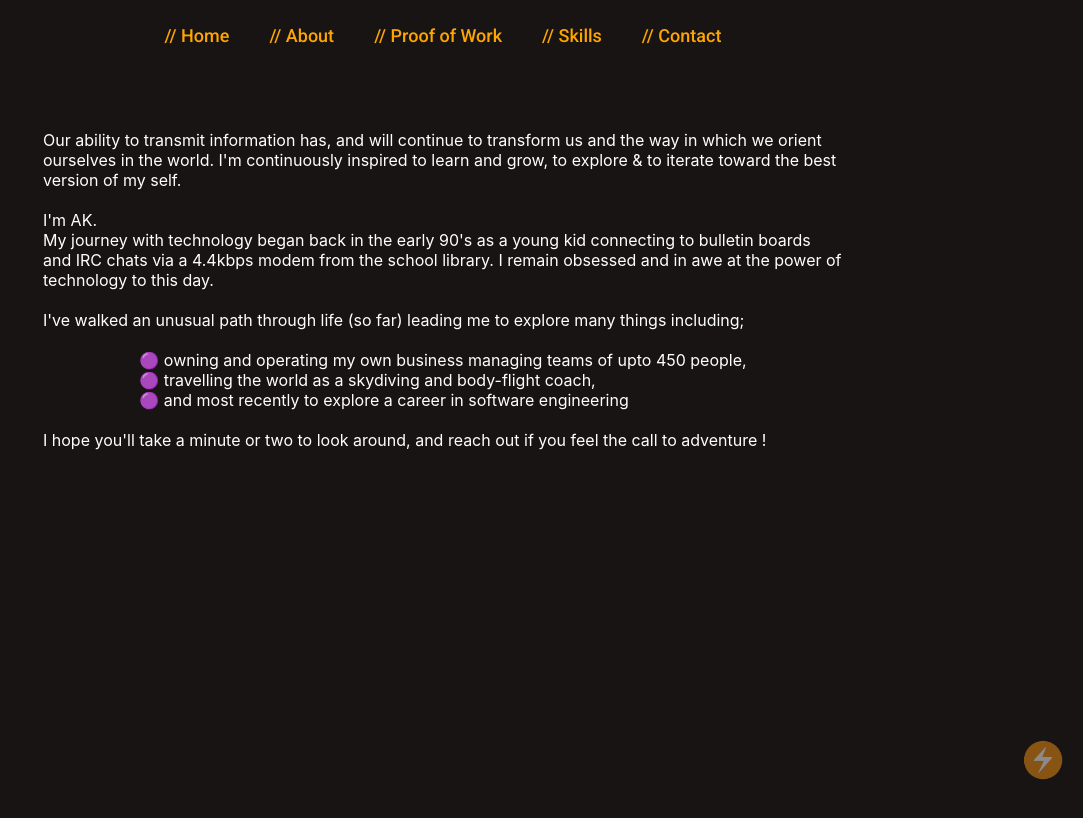
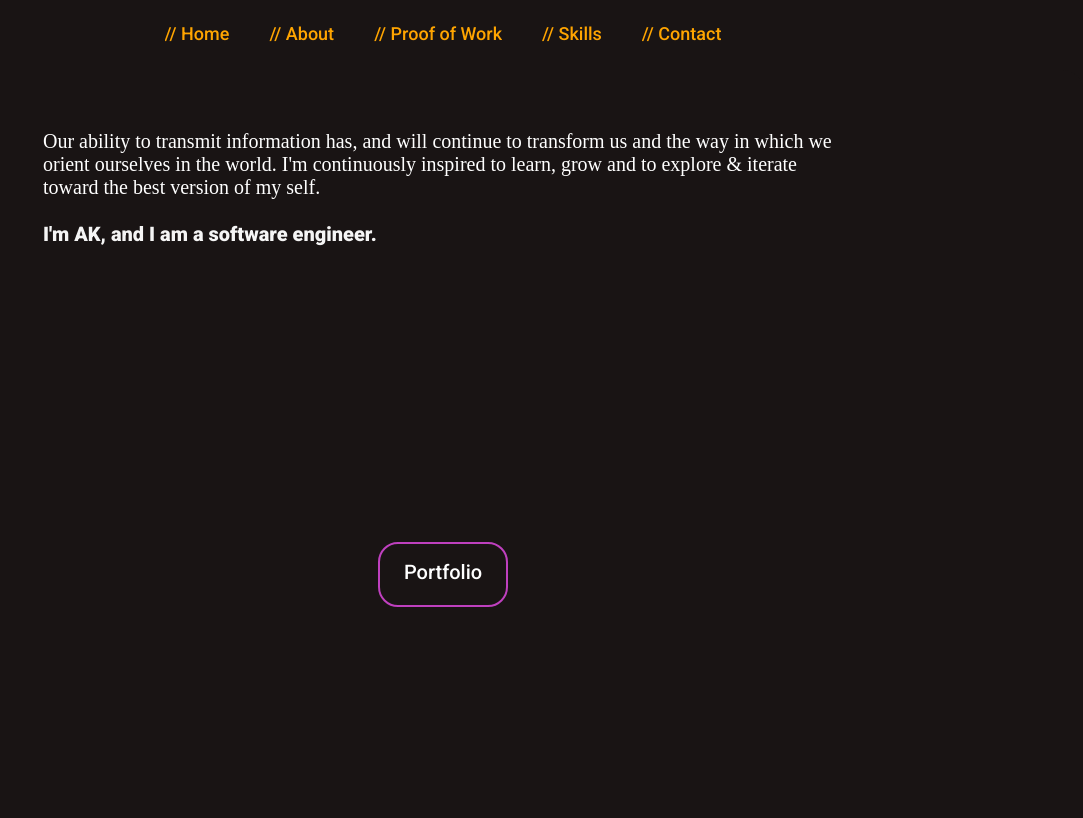
Before and after one commit to flyingisawol/portfolio, a React (Create React App) app: page /about in a window 1280 px wide. Shown: the top 818 px of the page, without its empty margins (197-1280 px from the left). Built offline with nearby package versions, Linux system fonts and the light colour scheme; a web font is replaced by a local one.

Commit message:
about mobile ready

```diff
--- a/package.json
+++ b/package.json
@@ -7,9 +7,11 @@
     "@testing-library/jest-dom": "^5.16.5",
     "@testing-library/react": "^13.4.0",
     "@testing-library/user-event": "^13.5.0",
+    "bootstrap": "^5.2.3",
     "framer-motion": "^9.0.1",
     "motion": "^10.15.5",
     "react": "^18.2.0",
+    "react-bootstrap": "^2.7.0",
     "react-dom": "^18.2.0",
     "react-router-dom": "^6.8.0",
     "react-scripts": "5.0.1",
--- a/public/index.html
+++ b/public/index.html
@@ -5,15 +5,13 @@
     <link rel="icon" href="%PUBLIC_URL%/favicon.ico" />
     <meta name="viewport" content="width=device-width, initial-scale=1" />
     <meta name="theme-color" content="#000000" />
-    <meta
-      name="Andrew Keir"
-      content="Software Engineer"
-    />
-    <link rel="apple-touch-icon" sizes="180x180" href="/apple-touch-icon.png">
-    <link rel="icon" type="image/png" sizes="32x32" href="/favicon-32x32.png">
-    <link rel="icon" type="image/png" sizes="16x16" href="/favicon-16x16.png">
-    <link rel="manifest" href="/site.webmanifest">
+    <meta name="Andrew Keir" content="Software Engineer" />
+    <link rel="apple-touch-icon" sizes="180x180" href="/apple-touch-icon.png" />
+    <link rel="icon" type="image/png" sizes="32x32" href="/favicon-32x32.png" />
+    <link rel="icon" type="image/png" sizes="16x16" href="/favicon-16x16.png" />
+    <link rel="manifest" href="/site.webmanifest" />
     <link rel="manifest" href="%PUBLIC_URL%/manifest.json" />
+
     <title>Andrew Keir - Software Engineer</title>
   </head>
   <body>
--- a/src/App.css
+++ b/src/App.css
@@ -23,6 +23,13 @@ html {
 	min-height: 100vh;
 }
 
+a {
+	text-decoration: none;
+	overflow: hidden;
+  	position: relative;
+  	display: inline-block;
+}
+
 /* // HEADER // */
 
 .header {
@@ -31,12 +38,16 @@ html {
 	align-items: center;
 	min-height: 70px;
 	width: 100vw;
-	top: 0;
 }
 
 .header a {
 	text-decoration: none;
 	color: orange;
+}
+
+.header a:hover {
+	text-decoration: none;
+	color: whitesmoke;
 }
 
 .header ul {
@@ -52,45 +63,18 @@ html {
 	cursor: pointer;
 }
 
-.header li.active {
-	background-color: aqua;
+ul li {
+	border-bottom: 2px solid orange;
+	border-style: hidden;
+	padding: 0;
 }
 
-.header li.hover {
-	background-color: #777;
+@media (max-width: 590px) {
+
 }
 
 /* // HOME // */
 
-@media (max-width: 590px) {
-
-	.main {
-		background-position: 200% 200%;
-		max-height: 95vh;
-		min-height: 100vh;
-		max-width: 100vw;
-		background-size: cover!important;
-		background-position: 40% 10% !important;
-
-	}
-
-	.headings {
-		margin-top: -60px;
-	}
-
-	.headings .name {
-		font-size: 32px;
-	}
-
-	.headings .name-blur {
-		font-size: 28px;
-		margin-top: -30px;
-	}
-
-	.name-blur {
-		margin-top: 0;
-	}
-}
 
 .main {
 	display: flex;
@@ -171,6 +155,38 @@ html {
 	max-width: 40px;
 }
 
+/* // MOBILE OPTIMISATION // */
+
+@media (max-width: 590px) {
+
+	.main {
+		background-position: 200% 200%;
+		max-height: 95vh;
+		min-height: 100vh;
+		max-width: 100vw;
+		background-size: cover!important;
+		background-position: 40% 10% !important;
+
+	}
+
+	.headings {
+		margin-top: -60px;
+	}
+
+	.headings .name {
+		font-size: 32px;
+	}
+
+	.headings .name-blur {
+		font-size: 28px;
+		margin-top: -30px;
+	}
+
+	.name-blur {
+		margin-top: 0;
+	}
+}
+
 /* // ABOUT // */
 
 .container {
@@ -189,6 +205,17 @@ html {
 	padding-top: 60px;
 	justify-content: center;
 	align-items: center;
+	font-size: 20px;
+}
+
+.pop {
+	display: flex;
+	color: whitesmoke;
+	word-wrap: break-word;
+	width: 800px;
+	font-weight: 900;
+	font-family: "roboto", sans-serif !important;
+
 }
 
 .about1 {
@@ -211,6 +238,42 @@ html {
 	padding-top: 20px;
 }
 
+.thruButton {
+	font-family: "roboto", sans-serif !important;
+	font-size: 20px;
+	padding: 16px 24px;
+	margin: 20px;
+	border-radius: 20px;
+	background-color: transparent;
+	text-decoration: none;
+	outline: none;
+	border: 2px solid #BF40BF;
+	color: #BF40BF;
+}
+
+.thruButton a {
+	text-decoration: none;
+	color: white;
+}
+
+@media (max-width: 390px) {
+	.container .about .pop {
+		max-width: 350px;
+	}
+
+	.about1 {
+		max-width: 350px;
+	}
+
+	.about2 {
+		max-width: 350px;
+	}
+
+	.about3 {
+		max-width: 350px;
+	}
+}
+
 /* // PROOF OF WORK // */
 
 .layout {
@@ -230,6 +293,8 @@ html {
 
 .layout h2 {
 	color: whitesmoke;
+	font-family: "roboto", sans-serif !important;
+
 }
 
 .project {
@@ -242,14 +307,12 @@ html {
 	margin: 10px;
 	color: #BF40BF;
 	text-align: center;
-	text-decoration: inherit;
 }
 
 .tech {
 	color: white;
 	font-size: 14px;
 	padding: 10px;
-	text-decoration: inherit;
 }
 
 .container ul {
--- a/src/App.js
+++ b/src/App.js
@@ -1,4 +1,3 @@
-
 import Header from "./components/Header"
 import AnimatedRoutes from "./components/AnimatedRoutes"
 import "./App.css"
--- a/src/components/About.js
+++ b/src/components/About.js
@@ -1,4 +1,6 @@
+import { Link } from "react-router-dom"
 import { motion } from "framer-motion"
+
 
 const About = () => {
   return (
@@ -11,8 +13,7 @@ const About = () => {
         }}
         animate={{
           opactiy: 1,
-          width: "100vw"
-
+          width: "100vw",
         }}
         exit={{
           opacity: 0,
@@ -23,11 +24,26 @@ const About = () => {
         <div className="about1">
           Our ability to transmit information has, and will continue to
           transform us and the way in which we orient ourselves in the world.
-          I'm continuously inspired to learn and grow, to explore & to iterate
+          I'm continuously inspired to learn, grow and to explore & iterate
           toward the best version of my self.
           <br />
           <br />
-          I'm AK. <br />
+        </div>
+         <div className="pop">
+            I'm AK, and I am a software engineer.
+            <br />
+        </div>
+        <motion.div
+        className="about1"
+        initial={{
+          opacity: 0
+        }}
+        animate={{
+          opacity: 1,
+          transition: {delay: 6, duration: 2}
+        }}
+        >
+          <br />
           My journey with technology began back in the early 90's as a young kid
           connecting to bulletin boards and IRC chats via a 4.4kbps modem from
           the school library. I remain obsessed and in awe at the power of
@@ -37,8 +53,17 @@ const About = () => {
           I've walked an unusual path through life (so far) leading me to
           explore many things including; <br />
           <br />
-        </div>
-        <div className="about2">
+        </motion.div>
+        <motion.div
+        className="about2"
+        initial={{
+          opacity: 0
+        }}
+        animate={{
+          opacity: 1,
+          transition: {delay: 14, duration: 2}
+        }}
+        >
           <ul>
             <li>
               🟣 owning and operating my own business managing teams of upto 450
@@ -52,11 +77,31 @@ const About = () => {
               <br />
             </li>
           </ul>
-        </div>
-        <div className="about3">
+        </motion.div>
+        <motion.div
+        className="about3"
+        initial={{
+          opacity: 0
+        }}
+        animate={{
+          opacity: 1,
+          transition: {delay: 20, duration: 2}
+        }}
+        >
           I hope you'll take a minute or two to look around, and reach out if
           you feel the call to adventure !
-        </div>
+        </motion.div>
+
+        <motion.button
+        className="thruButton"
+        whileHover={{
+          scale: 1.2
+        }}
+        >
+          <Link to="/proof-of-work">
+            Portfolio
+            </Link>
+        </motion.button>
       </motion.div>
     </div>
   )
--- a/src/components/Contact.js
+++ b/src/components/Contact.js
@@ -15,12 +15,12 @@ const Contact = () => {
         }}
       >
       <motion.div className="contact-me">
-        Wow, you made it this far 👊
+         Wow. You made it this far !!
         <br />
         <br />
-        Thank you for taking the time to look around and explore my work. <br />
+        Thanks for taking the time to look around and explore my work. <br />
         <br />
-        If you would like to chat, you can reach me at the below 🤙
+        If you would like to chat, you can reach me below 🤙
         <div className="contacts">
           <motion.div
             initial={{
--- a/src/components/Header.js
+++ b/src/components/Header.js
@@ -1,32 +1,70 @@
 import { Link } from "react-router-dom"
+import { motion } from "framer-motion"
 
 const Header = () => {
   return (
     <>
       <div className="header">
         <ul>
-          <li>
+          <motion.li
+          whileHover={{
+            scale: 1.3,
+          }}
+          transition={{
+            type: 'spring',
+            stiffness: 300
+          }}
+          >
             <Link to="/">// Home</Link>
-          </li>
-          <li>
+          </motion.li>
+          <motion.li
+          whileHover={{
+            scale: 1.3,
+          }}
+          transition={{
+            type: 'spring',
+            stiffness: 300
+          }}
+          >
             <Link to="/about">// About</Link>
-          </li>
-          <li>
+          </motion.li>
+          <motion.li
+          whileHover={{
+            scale: 1.3,
+          }}
+          transition={{
+            type: 'spring',
+            stiffness: 300
+          }}
+          >
             <Link to="/proof-of-work">// Proof of Work</Link>
-          </li>
-          <li>
+          </motion.li>
+          <motion.li
+          whileHover={{
+            scale: 1.3,
+          }}
+          transition={{
+            type: 'spring',
+            stiffness: 300
+          }}
+          >
             <Link to="/skills">// Skills</Link>
-          </li>
-          {/* <li>
+          </motion.li>
+          {/* <motion.li>
             <Link to="/experience">// Experience</Link>
-          </li> */}
-          <li>
+          </motion.li> */}
+          <motion.li
+          whileHover={{
+            scale: 1.3,
+          }}
+          transition={{
+            type: 'spring',
+            stiffness: 300
+          }}
+          >
             <Link to="contact">// Contact</Link>
-          </li>
+          </motion.li>
         </ul>
-      </div>
-      <div className="footer">
-        <img src="/ln.png" alt="" />
       </div>
     </>
   )
--- a/src/index.css
+++ /dev/null
@@ -1,13 +0,0 @@
-body {
-  margin: 0;
-  font-family: -apple-system, BlinkMacSystemFont, 'Segoe UI', 'Roboto', 'Oxygen',
-    'Ubuntu', 'Cantarell', 'Fira Sans', 'Droid Sans', 'Helvetica Neue',
-    sans-serif;
-  -webkit-font-smoothing: antialiased;
-  -moz-osx-font-smoothing: grayscale;
-}
-
-code {
-  font-family: source-code-pro, Menlo, Monaco, Consolas, 'Courier New',
-    monospace;
-}
--- a/src/index.js
+++ b/src/index.js
@@ -1,6 +1,5 @@
 import React from 'react';
 import ReactDOM from 'react-dom/client';
-import './index.css';
 import App from './App';
 import { BrowserRouter } from "react-router-dom"
 
```
Also changed, not shown: 1 other file (tests, documents, lock files or other folders).
